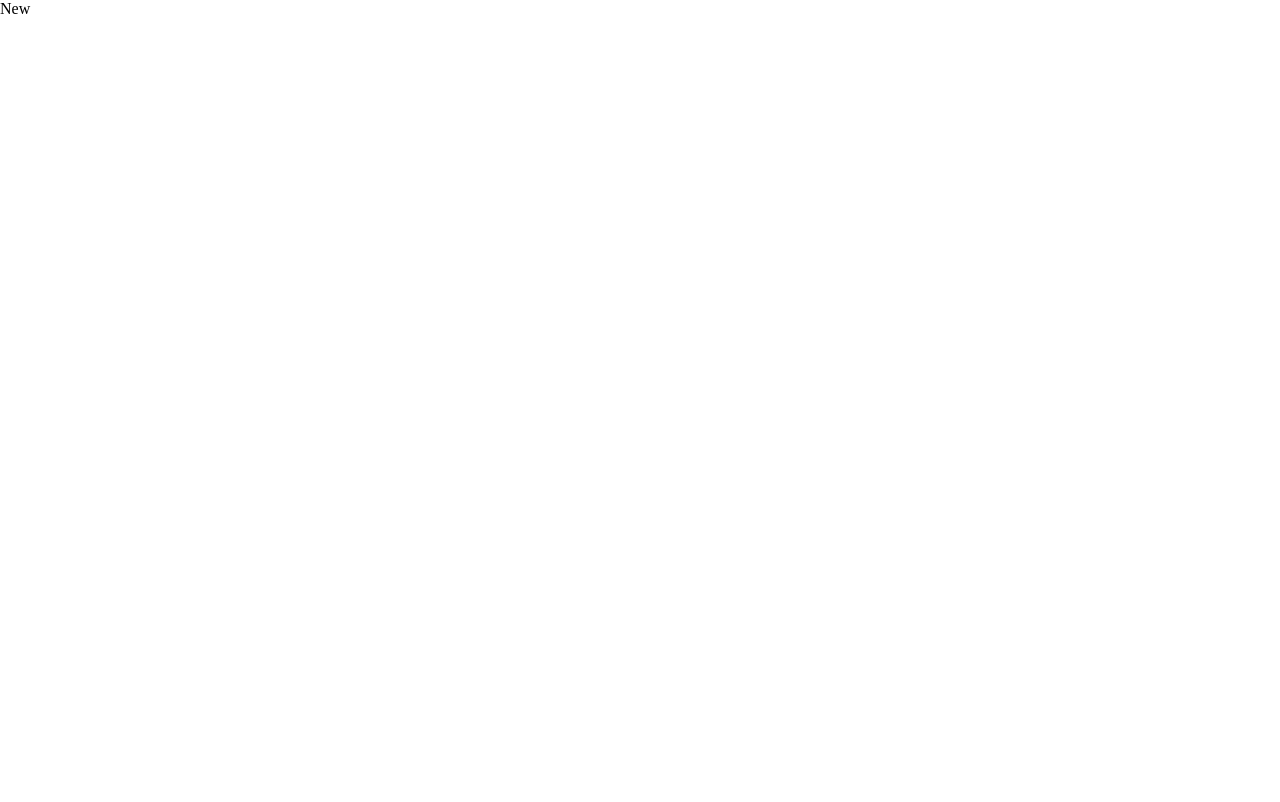
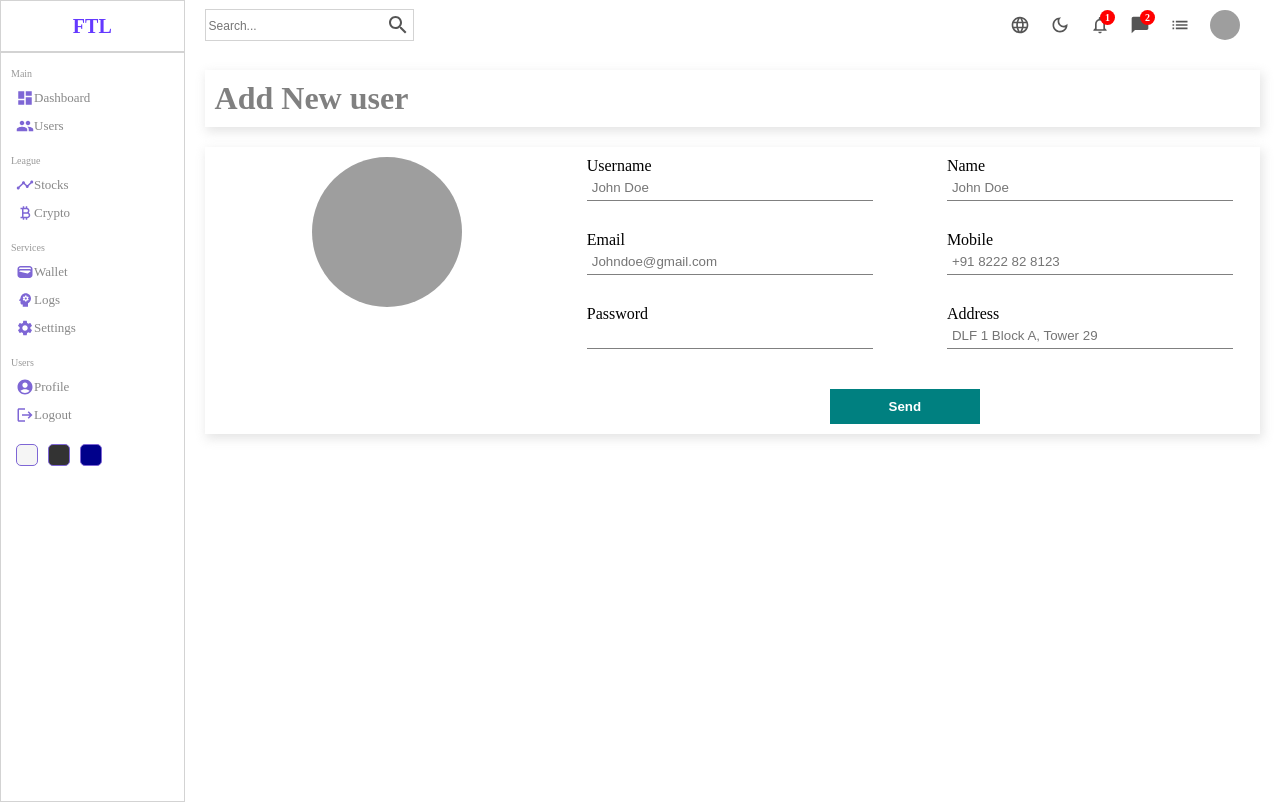
Before and after one commit to Manishrai31/admin_panel, a React (Create React App) app: page /users/new in a window 1280 px wide. Built offline with nearby package versions, Linux system fonts and the light colour scheme; grey boxes are pictures that could not be loaded.

Commit message:
final panel

```diff
--- a/src/App.js
+++ b/src/App.js
@@ -4,10 +4,12 @@ import Login from "./views/pages/Login/Login";
 import { BrowserRouter, Routes, Route } from "react-router-dom";
 import List from "./views/pages/List/List";
 import Single from "./views/pages/Single/Single"
+// import './Style/dark.scss'
 // import Single from "./components/Base/Sidebar";
 import New from "./views/pages/New/New";
 const  App=()=> {
   return (
+    <div className="app dark">
       <BrowserRouter>
         <Routes>
           <Route path="/">
@@ -21,6 +23,7 @@ const  App=()=> {
           </Route>
         </Routes>
       </BrowserRouter>
+    </div>
 
   );
 }
--- /dev/null
+++ b/src/Style/dark.scss
@@ -0,0 +1,44 @@
+.app.dark{
+    background-color: #222;
+    color : rgb(156 , 156 , 156);
+    .chartGrid{
+        stroke: rgba(228, 228, 228, 0.219);
+    }
+    .table{
+        background-color: #111;
+
+        .tableCell{
+            color : gray
+        }
+    }
+    .topbar{
+        color:#999;
+        border-color: #333;
+
+        .search{
+            border-color: gray;
+        }
+    }
+    .sidebar{
+        background-color: #111;
+        color : #333;
+        .top{
+            .logo{
+                color:#999
+            }
+        }
+        hr{
+            color:#333
+        }
+        ul{
+            li{
+                &:hover{
+                    background-color: #333;
+                }
+                .icon{
+                    color: #999;
+                }
+            }
+        }
+    }
+}
--- a/src/components/Base/Sidebar/Sidebar.jsx
+++ b/src/components/Base/Sidebar/Sidebar.jsx
@@ -9,11 +9,14 @@ import LogoutIcon from '@mui/icons-material/Logout';
 import PsychologyIcon from '@mui/icons-material/Psychology';
 import SettingsIcon from '@mui/icons-material/Settings';
 import AccountCircleRoundedIcon from '@mui/icons-material/AccountCircleRounded';
+import {Link} from 'react-router-dom';
 const Sidebar = ()=>{
     return (
        <div className="sidebar">
             <div className="top">
-                <span className="logo">FTL</span>
+                <Link to="/" style={{textDecoration : 'none'}}>
+                    <span className="logo">FTL</span>
+                </Link>
             </div>
             <hr />
             <div className="center">
@@ -23,11 +26,12 @@ const Sidebar = ()=>{
                         <DashboardIcon className="icon" />
                         <span>Dashboard</span>
                     </li>
-
-                    <li>
-                        <PeopleIcon className="icon"/>
-                        <span>Users</span>
-                    </li>
+                    <Link to="/users" style={{textDecoration : 'none'}}>
+                        <li>
+                            <PeopleIcon className="icon"/>
+                            <span>Users</span>
+                        </li>
+                    </Link>
                     <p className="title">League</p>
 
                     <li>
--- a/src/components/Datatable/Datatable.jsx
+++ b/src/components/Datatable/Datatable.jsx
@@ -1,7 +1,7 @@
-import React from "react";
+import React, { useState } from "react";
 import './datatable.scss';
 import { DataGrid } from '@mui/x-data-grid';
-
+import {Link} from 'react-router-dom';
 const Datatable =() =>{
 
     const columns = [
@@ -46,8 +46,10 @@ const Datatable =() =>{
             renderCell : (param)=>{
                 return(
                     <div className="cellAction">
-                        <div className="viewButton">View</div>
-                        <div className="deleteButton">Delete</div>
+                        <Link to="/users/test" style={{textDecoration : 'none'}}>
+                            <div className="viewButton">View</div>
+                        </Link>
+                        <div className="deleteButton" onClick={()=>handeClick(param.row.id)}>Delete</div>
                     </div>
                 )
             }
@@ -137,12 +139,22 @@ const Datatable =() =>{
             age: 65
         },
       ];
+      const [data , setData] = useState(rows);
+      const handeClick = (id) =>{
 
+        setData(data.filter(item=>item.id!==id))
+      }
 
     return (
         <div className="datatable" >
+            <div className="datatableTitle">
+                Add New User
+                <Link to="/users/new" style={{textDecoration : 'none'}} className="link">
+                    Add New
+                </Link>
+            </div>
            <DataGrid
-                rows={rows}
+                rows={data}
                 columns={columns}
                 pageSize={9}
                 rowsPerPageOptions={[7]}
--- a/src/components/Datatable/datatable.scss
+++ b/src/components/Datatable/datatable.scss
@@ -2,6 +2,26 @@
     height: 700px;
     padding: 20px;
 
+    .datatableTitle{
+        width: 100%;
+        font-size: 24px;
+        color: gray;
+        margin-bottom: 10px;
+        display: flex;
+        align-items: center;
+        justify-content: space-between;
+
+        .link{
+            text-decoration: none;
+            color : green;
+            font-size: 16px;
+            font-weight: 400;
+            border: 1px solid green;
+            cursor: pointer;
+            padding: 5px;
+            border-radius: 5px;
+        }
+    }
     .cellWithImg{
         display: flex;
         align-items: center;
--- a/src/components/List/List.jsx
+++ b/src/components/List/List.jsx
@@ -57,11 +57,11 @@ const List = ()=>{
           <TableHead>
             <TableRow>
               <TableCell>Id </TableCell>
-              <TableCell align="left">Name</TableCell>
-              <TableCell align="left">Email&nbsp;(g)</TableCell>
-              <TableCell align="left">Mobile&nbsp;(g)</TableCell>
-              <TableCell align="left">Amount&nbsp;(g)</TableCell>
-              <TableCell align="left">Status&nbsp;(g)</TableCell>
+              <TableCell  className="tableCell" align="left">Name</TableCell>
+              <TableCell className="tableCell" align="left">Email&nbsp;(g)</TableCell>
+              <TableCell className="tableCell" align="left">Mobile&nbsp;(g)</TableCell>
+              <TableCell className="tableCell" align="left">Amount&nbsp;(g)</TableCell>
+              <TableCell className="tableCell" align="left">Status&nbsp;(g)</TableCell>
 
             </TableRow>
           </TableHead>
@@ -71,14 +71,14 @@ const List = ()=>{
                 key={row.name}
                 sx={{ '&:last-child td, &:last-child th': { border: 0 } }}
               >
-                <TableCell component="th" scope="row">
+                <TableCell className="tableCell"  component="th" scope="row">
                   {row.id}
                 </TableCell>
-                <TableCell align="left">{row.name}</TableCell>
-                <TableCell align="left">{row.email}</TableCell>
-                <TableCell align="left">{row.mobile}</TableCell>
-                <TableCell align="left">{row.amount}</TableCell>
-                <TableCell align="left">
+                <TableCell className="tableCell" align="left">{row.name}</TableCell>
+                <TableCell className="tableCell" align="left">{row.email}</TableCell>
+                <TableCell  className="tableCell"align="left">{row.mobile}</TableCell>
+                <TableCell  className="tableCell"align="left">{row.amount}</TableCell>
+                <TableCell  className="tableCell"align="left">
                   <span className={`status ${row.status}` }>
                   {row.status}
                   </span>
--- a/src/views/pages/New/New.jsx
+++ b/src/views/pages/New/New.jsx
@@ -1,9 +1,59 @@
 import React from "react";
 // import Sidebar from '..'
+import Sidebar from '../../../components/Base/Sidebar/Sidebar';
+import Topbar from '../../../components/Base/Topbar/Topbar'
+
 import './new.scss';
 const New=()=>{
     return (
-        <p>New</p>
+        <div className="new">
+            <Sidebar />
+            <div className="newContainer">
+                <Topbar/>
+                <div className="top">
+                    <h1>
+                        Add New user
+                    </h1>
+                </div>
+                <div className="bottom">
+                    <div className="left">
+                        <img
+                            src="https://c4.wallpaperflare.com/wallpaper/410/818/534/harley-quinn-5k-suicide-squad-margot-robbie-wallpaper-preview.jpg"
+                            alt=""
+                        />
+                    </div>
+                    <div className="right">
+                        <form action="">
+                            <div className="formInput">
+                                <label htmlFor="">Username</label>
+                                <input type="text" placeholder="John Doe"/>
+                            </div>
+                            <div className="formInput">
+                                <label htmlFor="">Name</label>
+                                <input type="text" placeholder="John Doe"/>
+                            </div>
+                            <div className="formInput">
+                                <label htmlFor="">Email</label>
+                                <input type="email" placeholder="Johndoe@gmail.com"/>
+                            </div>
+                            <div className="formInput">
+                                <label htmlFor="">Mobile</label>
+                                <input type="text" placeholder="+91 8222 82 8123"/>
+                            </div>
+                            <div className="formInput">
+                                <label htmlFor="">Password</label>
+                                <input type="paswd" />
+                            </div>
+                            <div className="formInput">
+                                <label htmlFor="">Address</label>
+                                <input type="text" placeholder="DLF 1 Block A, Tower 29"/>
+                            </div>
+                            <button>Send</button>
+                        </form>
+                    </div>
+                </div>
+            </div>
+        </div>
     )
 }
 export default New;
--- a/src/views/pages/New/new.scss
+++ b/src/views/pages/New/new.scss
@@ -0,0 +1,62 @@
+.new{
+    width: 100%;
+    display: flex;
+
+    .newContainer{
+        flex: 6;
+
+        .top , .bottom{
+            -webkit-box-shadow :2px 4px 10px 1px rgba(0,0,0,0.47);
+            box-shadow: 2px 4px 10px 1px rgba(201 , 201, 201 ,0.47);
+            padding: 10px;
+            margin: 20px;
+            display: flex;
+            h1{
+                color : gray
+            }
+            .left{
+                flex:1;
+                display: flex;
+                justify-content: center;
+                // align-items: center;
+                img{
+                    width: 150px;
+                    height: 150px;
+                    border-radius: 50%;
+                    object-fit: cover;
+                }
+            }
+            .right {
+                flex:2;
+                form{
+                    display: flex;
+                    flex-wrap: wrap;
+                    gap: 30px;
+                    justify-content: space-around;
+
+                    .formInput{
+                        width: 40%;
+                        input{
+                            width: 100%;
+                            padding: 5px;
+                            border: none;
+                            border-bottom: 1px solid gray;
+                        }
+                    }
+
+                    button{
+                        width: 150px;
+                        padding: 10px;
+                        border: none;
+                        background-color: teal;
+                        color : white;
+                        font-weight: bold;
+                        cursor: pointer;
+                        margin-top: 10px;
+                    }
+                }
+            }
+        }
+    }
+
+}
```
Lines whose indentation alone changed are shown as unchanged.
